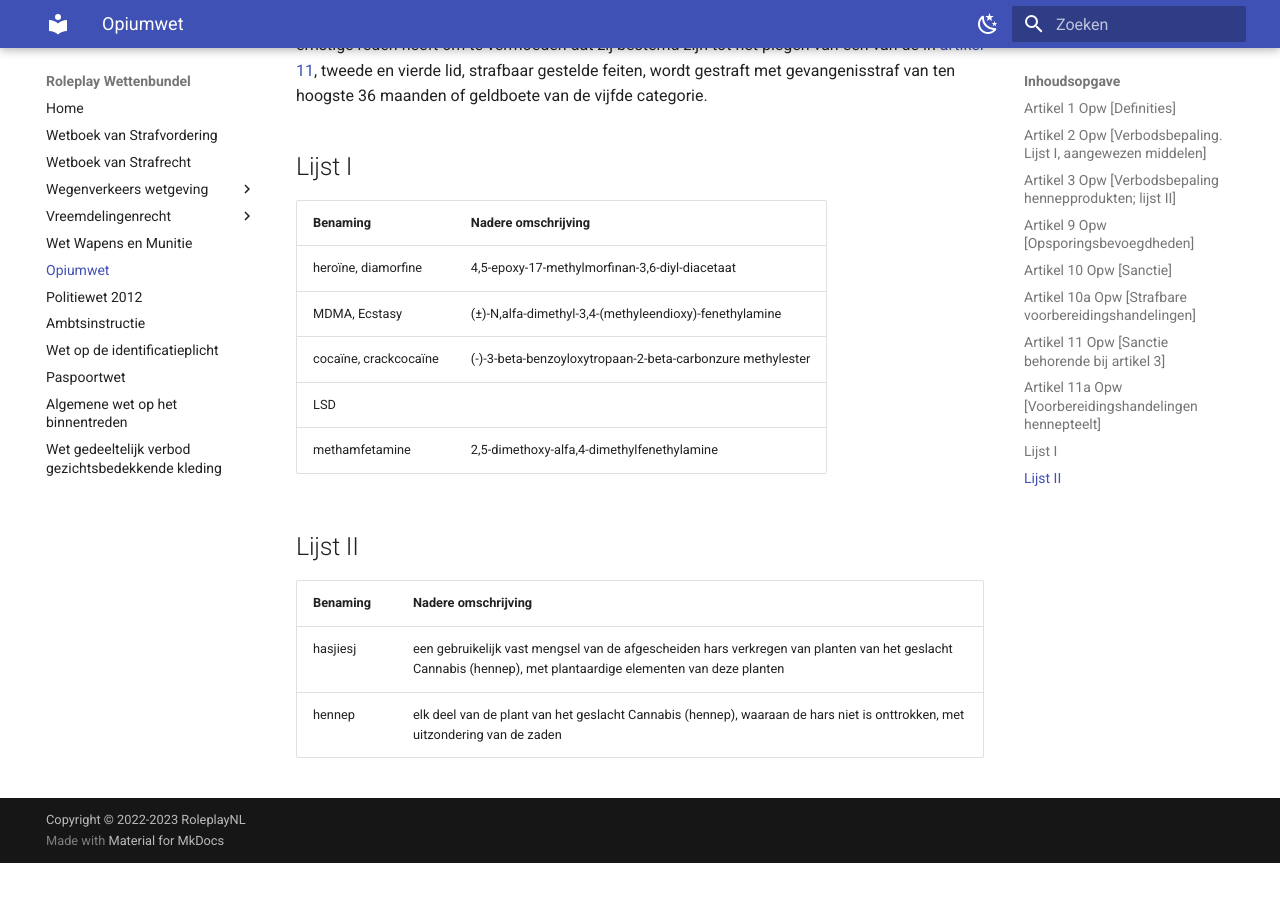
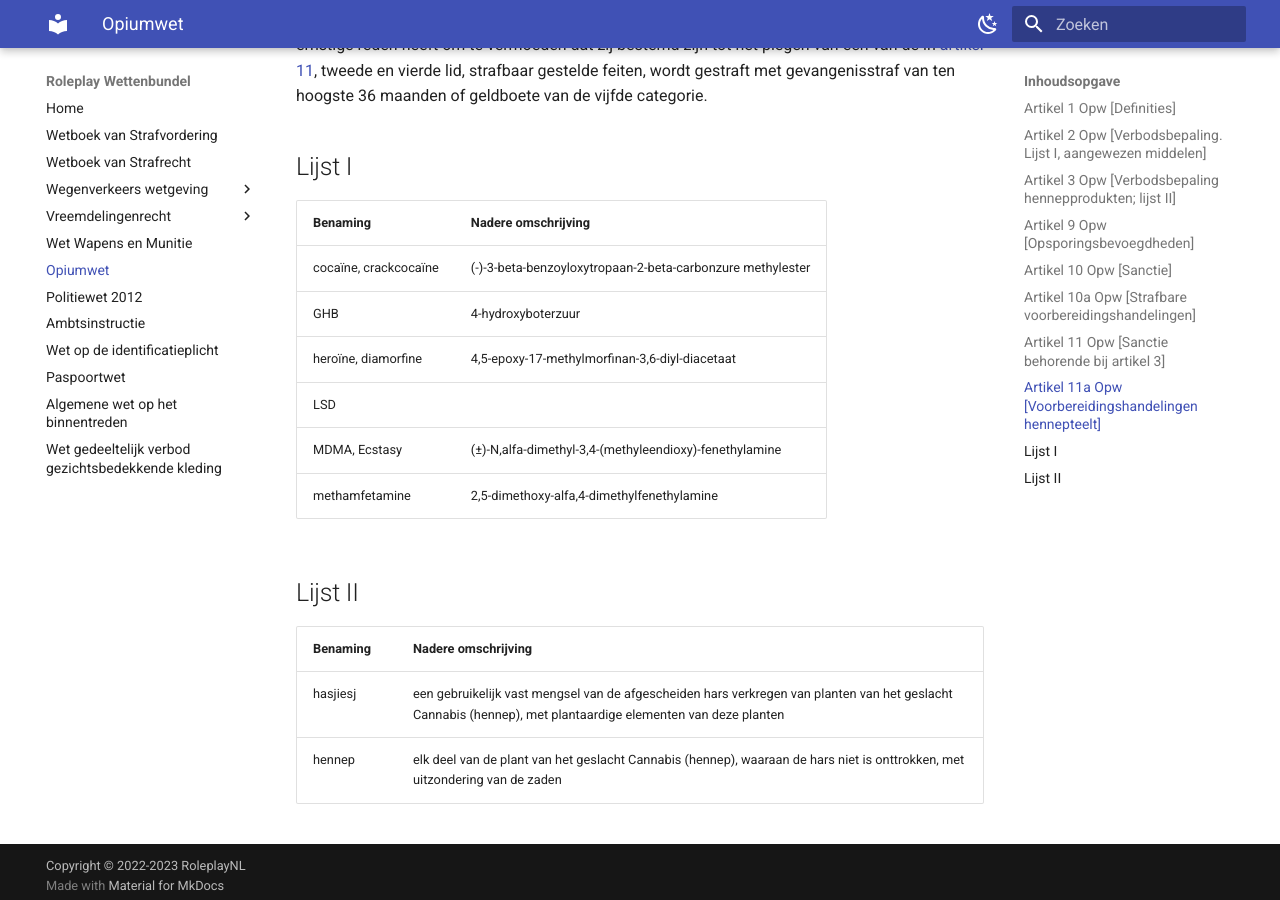
Before and after one commit to EnriqueFernandez20/FutureRP-Wettenbundel, an MkDocs documentation site: the page built from docs/opiumwet.md, in a window 1280 px wide and 900 px high, scrolled down 2848 px. Built offline with MkDocs 1.6.1 and Material for MkDocs 9.7.7, drawn with Linux system fonts in a browser that asks for light colours; before the commit the page ends 3711 px from its top, so only the background shows below that.

Commit message:
GHB toegevoegd aan opw

```diff
--- a/docs/opiumwet.md
+++ b/docs/opiumwet.md
@@ -63,10 +63,11 @@ Hij die stoffen of voorwerpen bereidt, bewerkt, verwerkt, te koop aanbiedt, verk
 
 | Benaming              | Nadere omschrijving                                        |
 | --------------------- | ---------------------------------------------------------- |
+| cocaïne, crackcocaïne | (-)-3-beta-benzoyloxytropaan-2-beta-carbonzure methylester |
+| GHB                   | 4-hydroxyboterzuur                                         |
 | heroïne, diamorfine   | 4,5-epoxy-17-methylmorfinan-3,6-diyl-diacetaat             |
+| LSD                   |                                                            |
 | MDMA, Ecstasy         | (±)-N,alfa-dimethyl-3,4-(methyleendioxy)-fenethylamine     |
-| cocaïne, crackcocaïne | (-)-3-beta-benzoyloxytropaan-2-beta-carbonzure methylester |
-| LSD                   |                                                            |
 | methamfetamine        | 2,5-dimethoxy-alfa,4-dimethylfenethylamine                 |
 
 ## Lijst II
```
